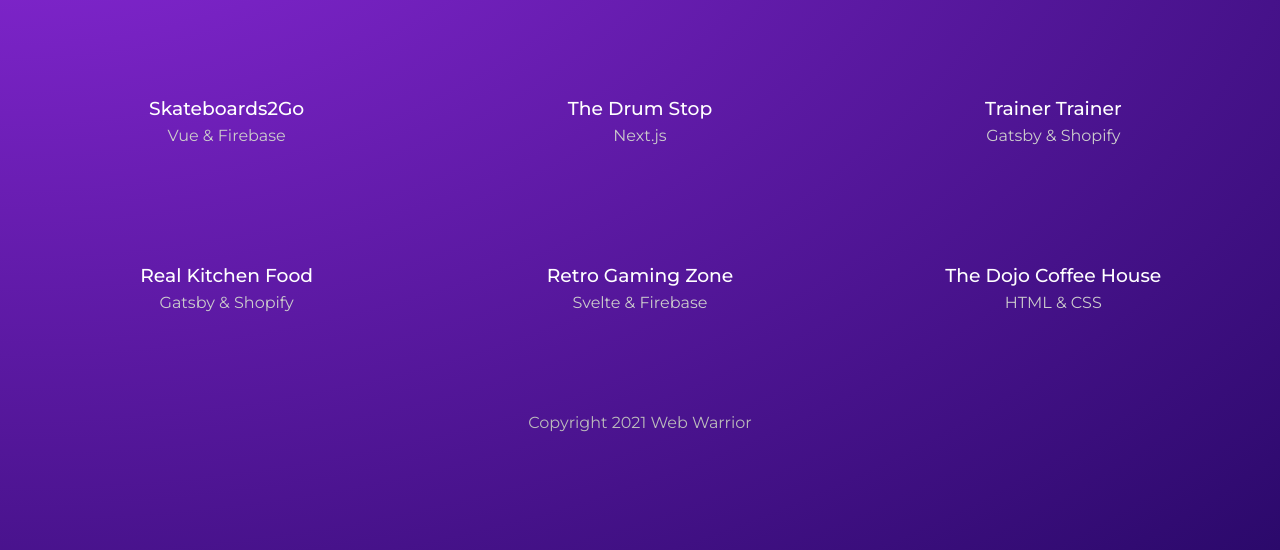
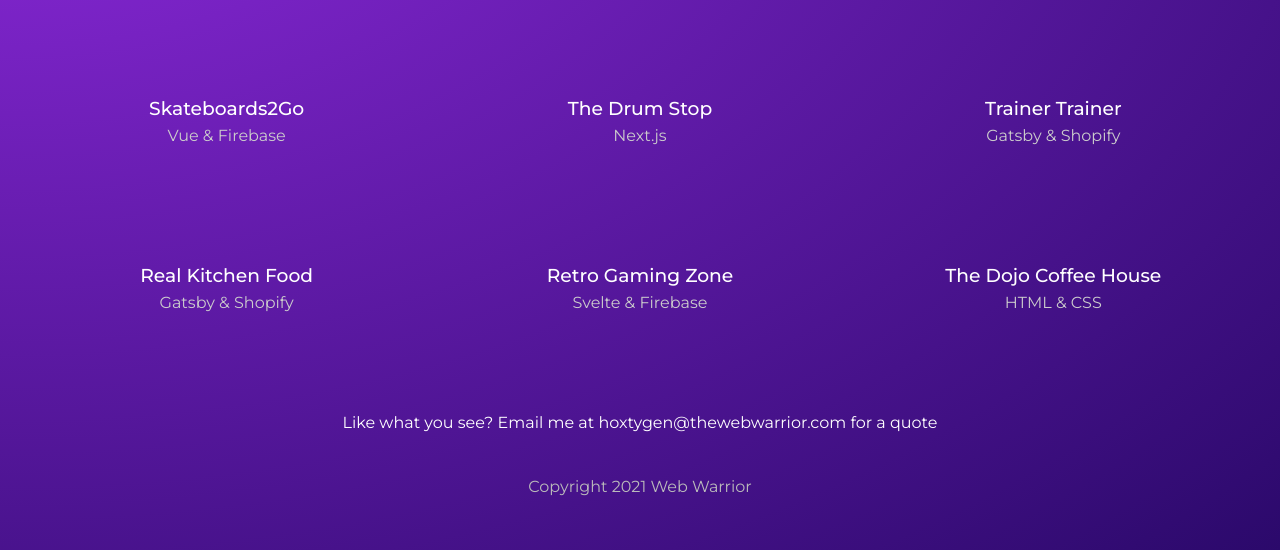
Before and after one commit to Hoxtygen/web-warrior-gatsby, a Gatsby site: page /projects in a window 1280 px wide. Shown: the part 250-800 px from the top of the page. Built offline with nearby package versions, Linux system fonts and the light colour scheme; Gatsby itself is replaced by a stand-in of ours.

Commit message:
Ran multiple queries

```diff
--- a/gatsby-config.js
+++ b/gatsby-config.js
@@ -19,6 +19,7 @@ module.exports = {
   siteMetadata: {
     title: "Web Warrior",
     description: "Web dev portfolio",
-    copyright: "This website is copyright 2021 Web Warrior"
+    copyright: "This website is copyright 2021 Web Warrior",
+    contact: "hoxtygen@thewebwarrior.com"
   }
 }
--- a/src/pages/projects/index.js
+++ b/src/pages/projects/index.js
@@ -4,7 +4,9 @@ import * as styles from "../../styles/projects.module.css"
 import { graphql, Link } from "gatsby"
 
 export default function Projects({ data }) {
-  const projects = data.allMarkdownRemark.nodes
+  const projects = data.projects.nodes
+  const contact = data.contact.siteMetadata.contact
+  console.log(data);
   return (
     <Layout>
       <div className={styles.portfolio}>
@@ -20,6 +22,7 @@ export default function Projects({ data }) {
             </Link>
           ))}
         </div>
+        <p>Like what you see? Email me at {contact} for a quote</p>
       </div>
     </Layout>
   )
@@ -28,7 +31,7 @@ export default function Projects({ data }) {
 //export page query
 export const query = graphql`
   query ProjectPage {
-    allMarkdownRemark(sort: {fields: frontmatter___date, order: DESC}) {
+    projects: allMarkdownRemark(sort: {fields: frontmatter___date, order: DESC}) {
       nodes {
         frontmatter {
           title
@@ -38,5 +41,10 @@ export const query = graphql`
         id
       }
     }
+    contact: site {
+      siteMetadata  {
+        contact
+      }
+    }
   }
 `
```
